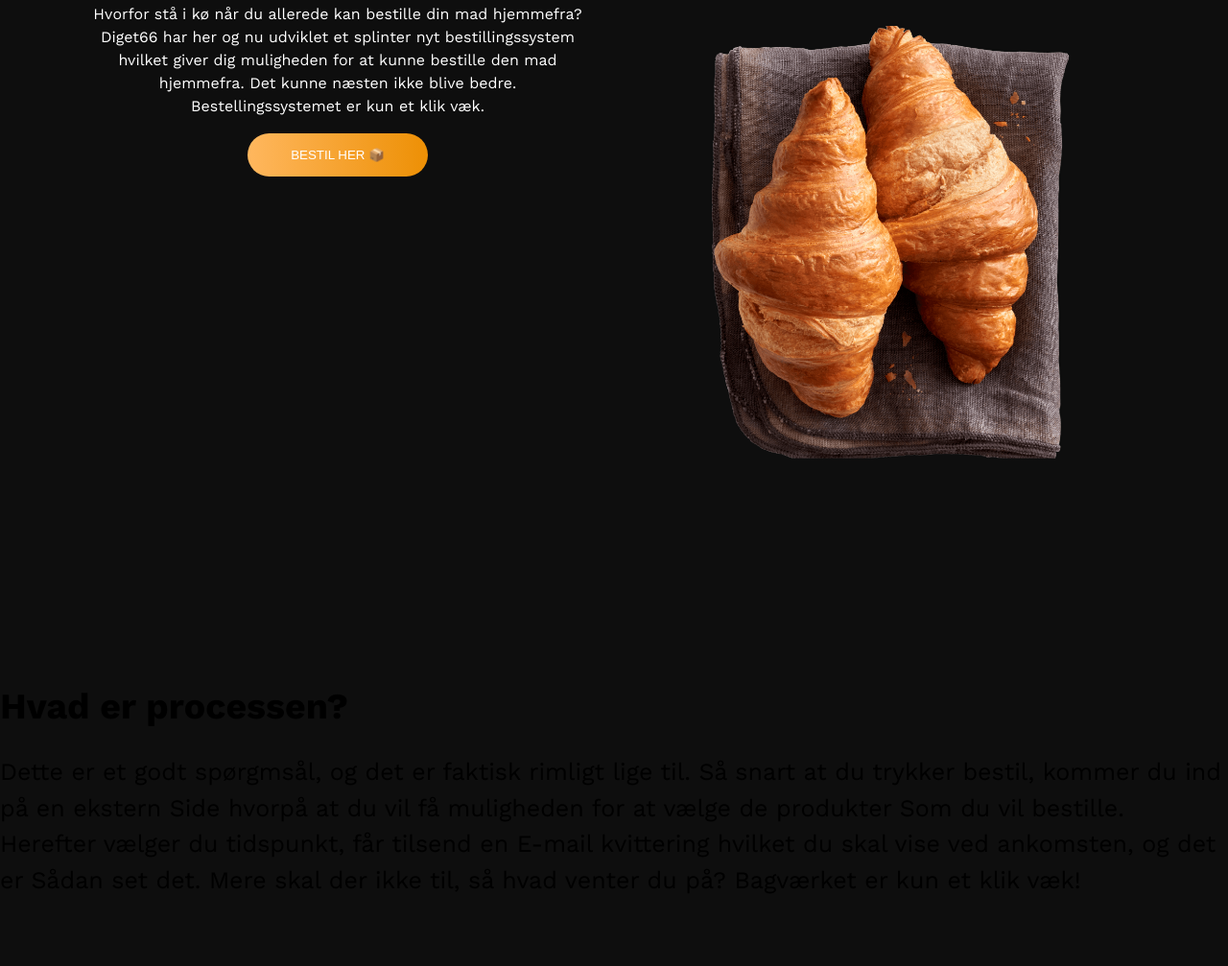
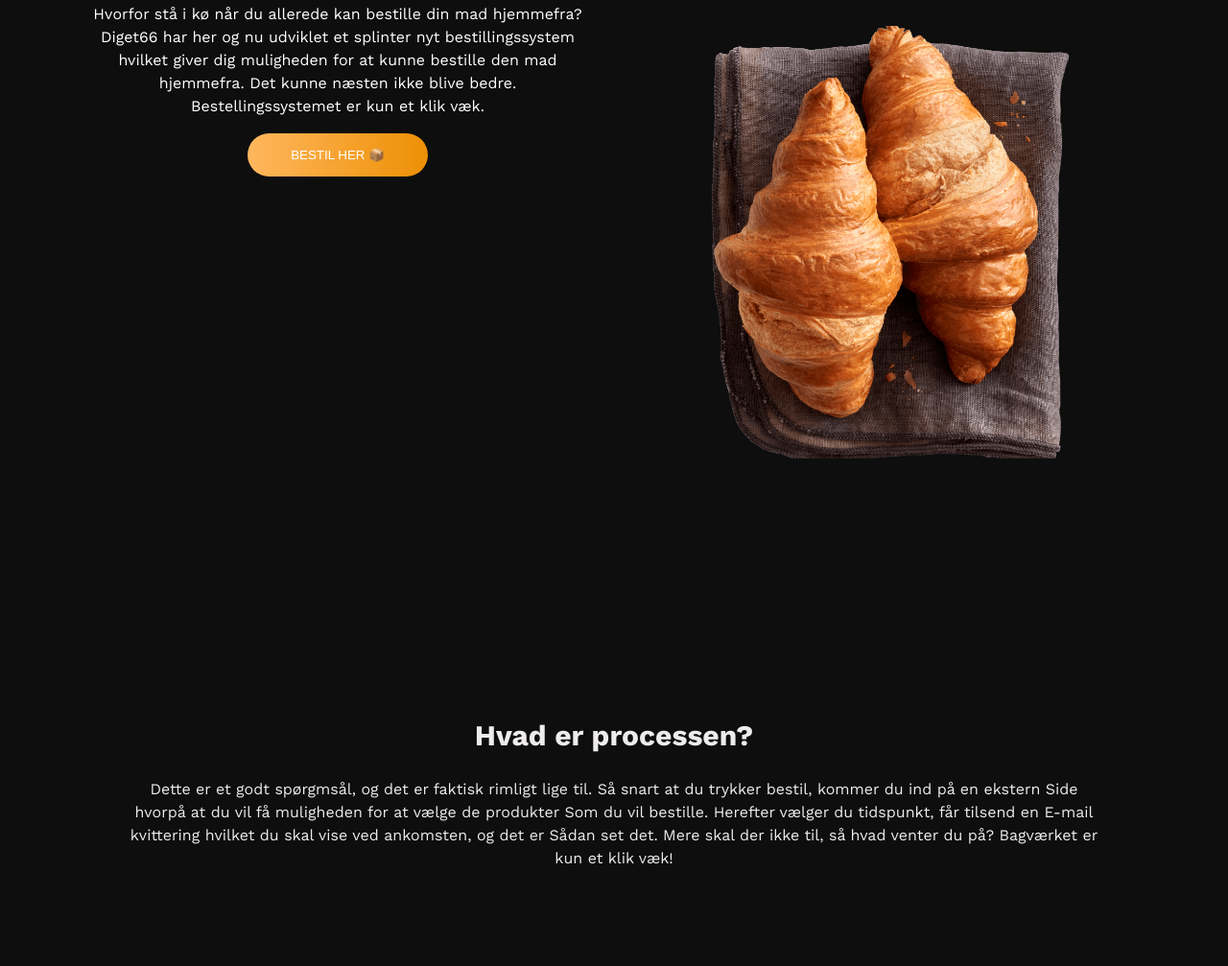
Before and after one commit to aeeux/diget66, a plain HTML site: page bestil.html in a window 1280 px wide. Shown: the part 233-1240 px from the top of the page at 96% size. Before the commit the page ends 1169 px from the top, so only its background shows below. Drawn offline with nearby package versions, Linux system fonts and the light colour scheme.

Commit message:
Update styles.css

```diff
--- a/styles.css
+++ b/styles.css
@@ -187,6 +187,24 @@ html, body {
     margin-top: 10px;
 }
 
+.process-title{
+  font-size: 1.5rem;
+  color: #eeebeb;
+  line-height: 130%;
+  text-align: center;
+  padding-top: 30px;
+}
+
+.spørgsmål-bestil{
+  color: #eeebeb;
+  padding-left: 10%;
+  padding-right: 10%;
+  text-align: center;
+  font-size: 16px;
+  line-height: 150%;
+  padding-bottom: 100px;
+}
+
 /* Fonts */
 
 .heading{
```
